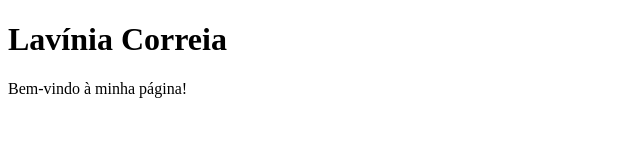
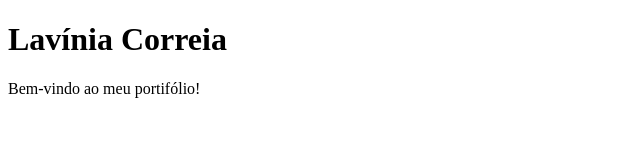
Before and after one commit to laviniacorreiaa/html, a plain HTML site: page index.html in a window 1280 px wide. Shown: the full height of the page, 0-640 px from the left. Drawn offline with Linux system fonts and the light colour scheme.

Commit message:
Atualização do arquivo index
Atualização do título do site, título principal e parágrafo de boas vindas

```diff
--- a/index.html
+++ b/index.html
@@ -9,7 +9,7 @@
 
 <body>
   <h1>Lavínia Correia</h1>
-  <p>Bem-vindo à minha página!</p>
+  <p>Bem-vindo ao meu portifólio!</p>
   </body>
 
 </html>
```
